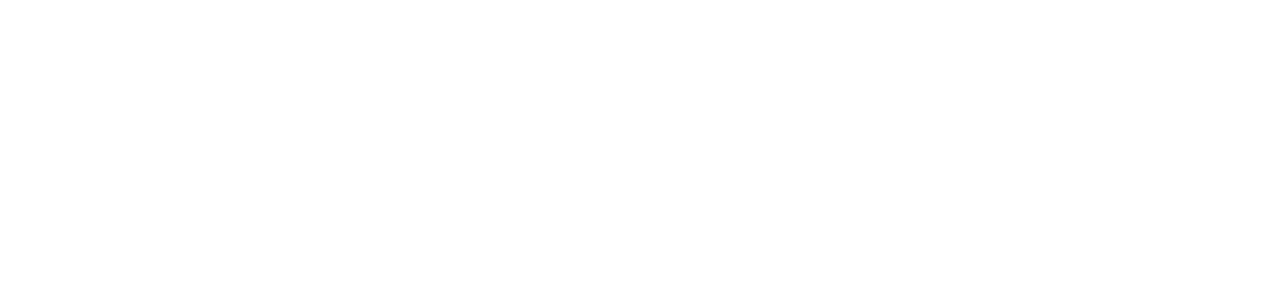
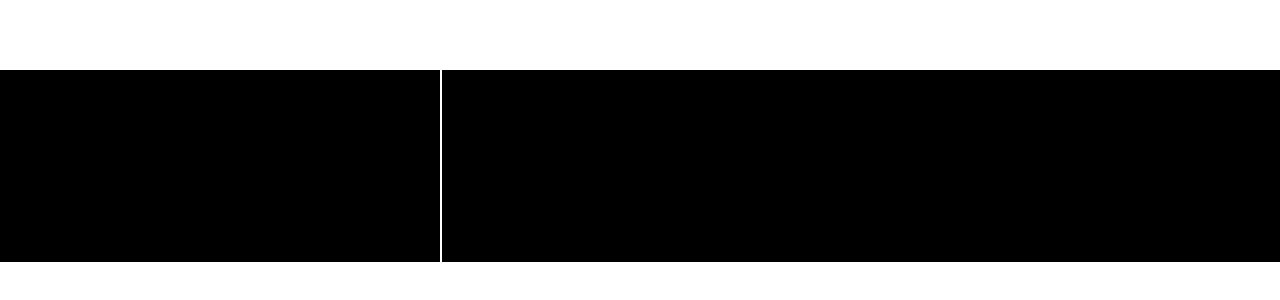
Before and after one commit to Arif-khan47/portfolio, a Next.js app: page / in a window 1280 px wide. Shown: the part 810-1110 px from the top of the page. Before the commit the page ends 800 px from the top, so only its background shows below. Built offline with nearby package versions, Linux system fonts and the light colour scheme.

Commit message:
uypdate about

```diff
--- /dev/null
+++ b/components/About.jsx
@@ -0,0 +1,24 @@
+import React from 'react'
+
+function About() {
+    return (
+        <div className='' id='About'>
+            <div className='my-20 grid grid-cols-1 lap:grid-cols-3 mx-10'>
+                <div className='col-span-1 m-auto text-4xl justify-between'>
+                    About
+                </div>
+
+                <div data-aos="fade-right" className='col-span-2 lap:flex'>
+                    <div className='lap:h-full lap:w-[5px] h-[3px] my-5 lap:my-0 bg-white'></div>
+                    <div className='lap:ml-20 text-2xl text-center lap:text-left'>
+                        I am an energetic, ambitious, motivated person who has developed a mature and responsible approach to any task that I undertake, or situation that I am presented.<br/>
+                        I am a Web Developer, Eager to obtain a challenging position at a prestigious
+                        company that will expand my learning and build upon my developer skills.
+                    </div>
+                </div>
+            </div>
+        </div>
+    )
+}
+
+export default About
--- a/components/Header.jsx
+++ b/components/Header.jsx
@@ -6,13 +6,13 @@
 function Header() {
   const Navtool = [
     { name: "Home", link: "/#Home" },
+    { name: "About", link: "/#About" },
+    { name: "Contact", link: "/" },
     // { name: "About Us", link: "/" },
     // { name: "Trons Scan", link: "https://tronscan.org/#/token20/TFTX25qupppcPaXozmgN3g7udbDwYgEKGo" },
     // { name: "Whitepaper", link: "/img/m20-whitepaper-v2.pdf" },
     // { name: "Roadmap", link: "/" },
-    { name: "About", link: "/" },
     // { name: "In The News", link: "/in-the-news" },
-    { name: "Contact", link: "/" },
   ]
   const newTab = [
     // { name: "Trons Scan", link: "/" },
@@ -25,7 +25,7 @@
   return (
     <>
       <div className='container m-auto z-50'>
-        <div className='grid grid-cols-2 lap:grid-cols-12 py-2'>
+        <div className='grid grid-cols-2 lap:grid-cols-12 pt-3 lap:py-5'>
           <div className='col-span-2 lap:col-span-2 flex justify-end'>
             <div className='lap:hidden z-10 mx-10 my-auto' onClick={() => setOpen(!open)}>
               {!open ?
--- a/components/Hero.jsx
+++ b/components/Hero.jsx
@@ -22,7 +22,7 @@
                             />
                         </div>
                     </div>
-                    <div className='col-span-6 lap:col-span-3 my-auto'>
+                    <div data-aos="fade-right" className='col-span-6 lap:col-span-3 my-auto'>
                         <div className='text-black font-bold text-5xl lap:text-8xl text-center lap:text-left lap:pt-32'>Arif Khan</div>
                         <div className='text-black underline text-3xl lap:text-4xl text-center lap:text-left'>Web Developer</div>
                     </div>
--- a/package.json
+++ b/package.json
@@ -12,6 +12,7 @@
     "@types/node": "18.11.9",
     "@types/react": "18.0.25",
     "@types/react-dom": "18.0.9",
+    "aos": "^2.3.4",
     "eslint": "8.28.0",
     "eslint-config-next": "13.0.5",
     "next": "13.0.5",
--- a/pages/_app.js
+++ b/pages/_app.js
@@ -2,8 +2,19 @@
 import { AppProps } from 'next/app'
 import ScrollToTop from '../components/ScrollUp';
 import '../styles/globals.css'
+import { useEffect } from "react";
+import AOS from "aos";
+import "aos/dist/aos.css";
 
 export default function App({ Component, pageProps }) {
+  useEffect(() => {
+    AOS.init({
+      easing: "ease-out-cubic",
+      offset: 100,
+      once: false,
+      duration: 1500
+    });
+  }, []);
   return (
     <>
     <ScrollToTop/>
--- a/pages/index.js
+++ b/pages/index.js
@@ -1,6 +1,7 @@
 // import Event from "../components/Event"
 import Hero from "../components/Hero"
 import Layout from "../components/Layout"
+import About from "../components/About"
 // import Service from "../components/Service"
 // import Copyright from "../components/Shared/Copyright"
 
@@ -14,15 +15,11 @@
             <Hero />
           </div>
         </div>
-        {/* <div className="h-screen">
-
+        <div className="bg-black">
+          <div className="container m-auto">
+            <About/>
+          </div>
         </div>
-        <div className="h-screen">
-
-        </div>
-        <div className="h-screen">
-
-        </div> */}
         {/*
 
         <div className="container m-auto">
```
Also changed, not shown: 1 other file (tests, documents, lock files or other folders).
